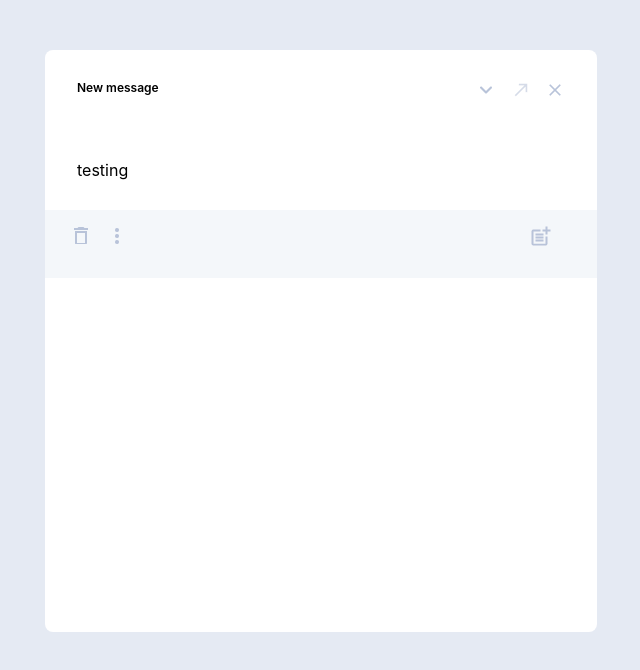
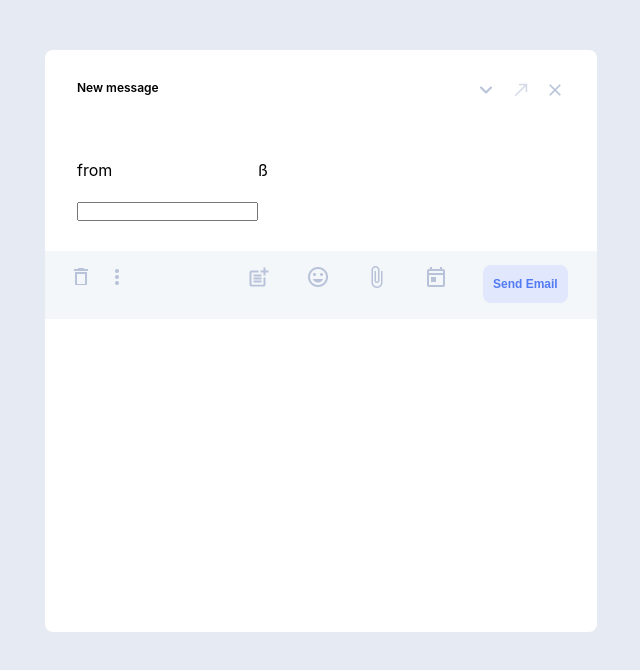
Before and after one commit to elite-coder-5150/one-design-system, a plain HTML site: page new-message-modal.html in a window 1280 px wide. Shown: the whole page, without its empty margins (5-645 px from the left). Drawn offline with Linux system fonts and the light colour scheme.

```diff
--- a/new-message-modal.html
+++ b/new-message-modal.html
@@ -1,5 +1,6 @@
 <!DOCTYPE html>
 <html lang="en">
+
 <head>
     <meta charset="UTF-8">
     <meta http-equiv="X-UA-Compatible" content="IE=edge">
@@ -8,6 +9,7 @@
     <link rel="icon" href="img/ods-favicon.png">
     <link rel="stylesheet" href="css/style.css">
 </head>
+
 <body class="modal-popup">
     <div class="new-message-card">
         <heder class="card-header">
@@ -32,7 +34,21 @@
                 </ul>
             </nav>
         </heder>
-        <div class="card-body">testing</div>
+
+        <div class="card-body">
+
+            <form class="new-msg-form">
+                <div class="form-group">
+                    <label for="to-email">from</label>
+                    <div class="avatar">
+                        <img src="" alt="">
+                    </div>
+                    <input type="text" id="to-email">
+                </div>
+            </form>
+ß
+        </div>
+
         <footer class="card-footer">
             <div class="left">
                 <ul class="tools">
@@ -48,6 +64,7 @@
                     </li>
                 </ul>
             </div>
+
             <div class="right">
                 <ul class="tool-bar">
                     <li>
@@ -55,9 +72,28 @@
                             <div class="template-icon"></div>
                         </div>
                     </li>
+                    <li>
+                        <div class="icon">
+                            <div class="tag-user-icon"></div>
+                        </div>
+                    </li>
+                    <li>
+                        <div class="icon">
+                            <div class="attach-icon"></div>
+                        </div>
+                    </li>
+                    <li>
+                        <div class="icon">
+                            <div class="schedule-icon"></div>
+                        </div>
+                    </li>
+                    <li>
+                        <button class="md-primary">send email</button>
+                    </li>
                 </ul>
             </div>
         </footer>
     </div>
 </body>
+
 </html>
```
